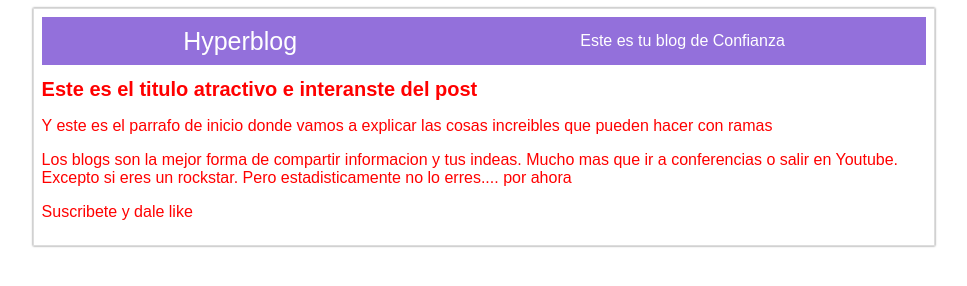
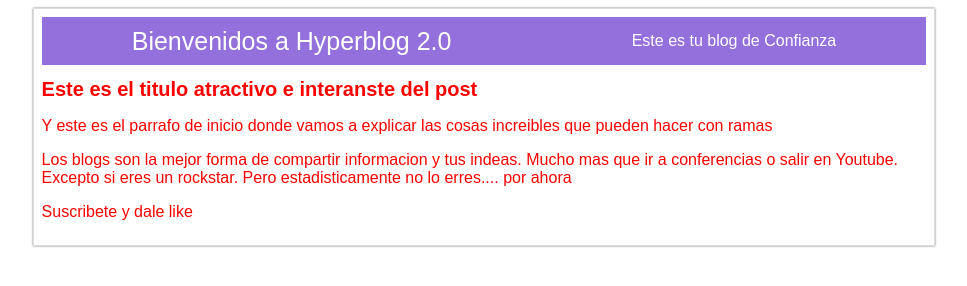
Before and after one commit to pcabreram1234/hyperblog, a website: page index.html in a window 1280 px wide. Shown: the whole page, without its empty margins (156-1123 px from the left). Drawn offline with Linux system fonts and the light colour scheme.

Commit message:
Una version de el hyperblog

```diff
--- a/index.html
+++ b/index.html
@@ -10,7 +10,7 @@
   <body>
     <div id="container">
       <div id="cabecera">
-        <span>Hyperblog</span>
+        <span>Bienvenidos a Hyperblog 2.0</span>
         <p>Este es tu blog de Confianza</p>
       </div>
       <div id="post">
```
